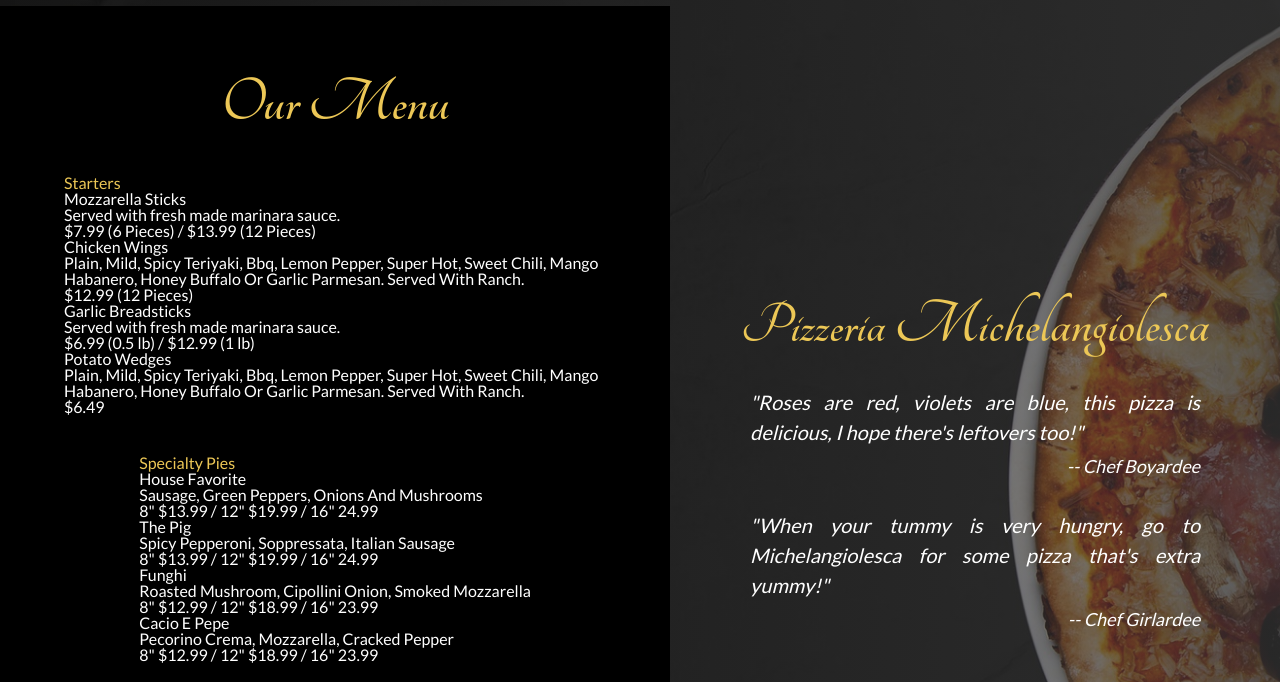
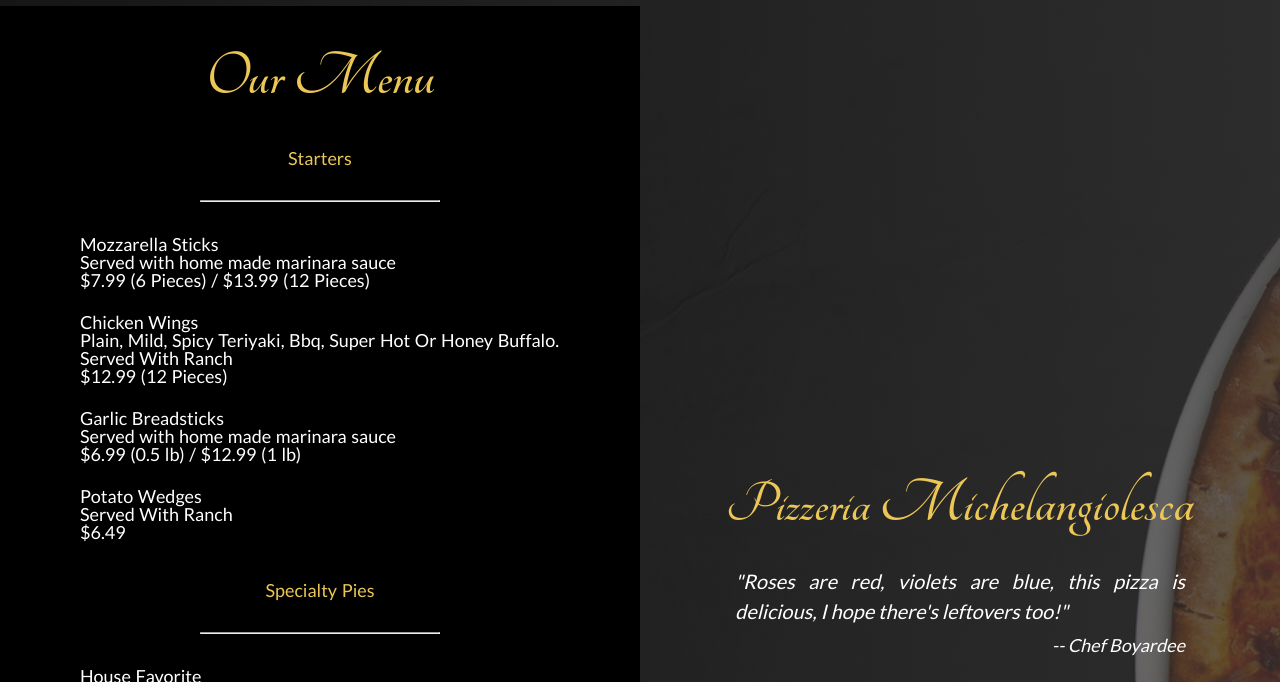
Before and after one commit to dukdukg00se/restaurant-page, a website built with webpack: page home-outline.html in a window 1280 px wide. Shown: the part 114-796 px from the top of the page. Built offline with nearby package versions, Linux system fonts and the light colour scheme.

Commit message:
Adjust menu style

```diff
--- a/home-outline.html
+++ b/home-outline.html
@@ -38,49 +38,36 @@
     </header>
 
     <main>
-      <!-- <div id="main-content"> -->
+
       <div id="menu-container">
-        <!-- <h1>Pizzeria <span id="title-span">Michelangiolesca</span></h1>
-        <blockquote>
-          <p class="quote">"Roses are red, violets are blue, this pizza is delicious, I hope there's leftovers too!"</p>
-          <cite>-- Chef Boyardee</cite>
-        </blockquote>
-        <blockquote>
-          <p class="quote">"When your tummy is very hungry, go to Michelangiolesca for some pizza that's extra yummy!"</p>
-          <cite>-- Chef Girlardee</cite>
-        </blockquote> -->
 
-        <!-- <h1 id="story-heading">Our Story</h1>
-
-        <p class="story">Lorem ipsum dolor sit amet, consectetur adipiscing elit, sed do eiusmod tempor incididunt ut labore et dolore magna aliqua. Maecenas ultricies mi eget mauris pharetra et ultrices neque ornare. Lorem ipsum dolor sit amet consectetur. Morbi tristique senectus et netus et malesuada fames ac. Sed faucibus turpis in eu mi bibendum neque egestas. Nibh sed pulvinar proin gravida hendrerit lectus a. Tincidunt eget nullam non nisi est sit amet facilisis magna. Pretium aenean pharetra magna ac placerat vestibulum. Ultricies leo integer malesuada nunc vel risus. Nec nam aliquam sem et tortor consequat id porta. Iaculis eu non diam phasellus vestibulum lorem sed risus ultricies. In fermentum posuere urna nec tincidunt praesent semper feugiat. Massa id neque aliquam vestibulum morbi blandit cursus risus. In est ante in nibh. Scelerisque varius morbi enim nunc faucibus a.</p>
-        <p class="story">Nibh sit amet commodo nulla facilisi nullam vehicula ipsum. Amet nisl purus in mollis nunc. Lacus vestibulum sed arcu non odio euismod lacinia at quis. Dignissim diam quis enim lobortis scelerisque fermentum dui. Ipsum a arcu cursus vitae congue mauris rhoncus aenean vel. In nulla posuere sollicitudin aliquam ultrices sagittis. Risus commodo viverra maecenas accumsan lacus vel facilisis volutpat. Iaculis urna id volutpat lacus laoreet non curabitur gravida arcu. Sit amet cursus sit amet dictum. Nisl tincidunt eget nullam non nisi est. Donec enim diam vulputate ut pharetra sit amet aliquam. Felis imperdiet proin fermentum leo vel orci porta. At auctor urna nunc id cursus metus. Consectetur lorem donec massa sapien faucibus. Lobortis mattis aliquam faucibus purus. Duis at tellus at urna condimentum.</p> -->
 
         <h1 id="menu-heading">Our Menu</h1>
 
         <div class="menu-section">
           <h2>Starters</h2>
-
+          <hr>
           <div class="menu-item">
             <h4>Mozzarella Sticks</h4>
-            <p>Served with fresh made marinara sauce.</p>
+            <p>Served with home made marinara sauce</p>
             <span>$7.99 (6 Pieces) / $13.99 (12 Pieces)</span>
           </div>
 
           <div class="menu-item">
             <h4>Chicken Wings</h4>
-            <p>Plain, Mild, Spicy Teriyaki, Bbq, Lemon Pepper, Super Hot, Sweet Chili, Mango Habanero, Honey Buffalo Or Garlic Parmesan. Served With Ranch.</p>
+            <p>Plain, Mild, Spicy Teriyaki, Bbq, Super Hot Or Honey Buffalo. Served With Ranch</p>
             <span>$12.99 (12 Pieces)</span>
           </div>
 
           <div class="menu-item">
             <h4>Garlic Breadsticks</h4>
-            <p>Served with fresh made marinara sauce.</p>
+            <p>Served with home made marinara sauce</p>
             <span>$6.99 (0.5 lb) / $12.99 (1 lb)</span>
           </div>
 
           <div class="menu-item">
             <h4>Potato Wedges</h4>
-            <p>Plain, Mild, Spicy Teriyaki, Bbq, Lemon Pepper, Super Hot, Sweet Chili, Mango Habanero, Honey Buffalo Or Garlic Parmesan. Served With Ranch.</p>
+            <p>Served With Ranch</p>
             <span>$6.49</span>
 
           </div>
@@ -89,7 +76,7 @@
 
         <div class="menu-section">
           <h2>Specialty Pies</h2>
-
+          <hr>
           <div class="menu-item">
             <h4>House Favorite</h4>
             <p>Sausage, Green Peppers, Onions And Mushrooms</p>
@@ -118,8 +105,7 @@
 
         <div class="menu-section">
           <h2>Create Your Own</h2>
-
-
+          <hr>
           <div class="create">
             <table>
               <tr>
@@ -182,3 +168,18 @@
 </body>
 
 </html>
+
+
+        <!-- <h1>Pizzeria <span id="title-span">Michelangiolesca</span></h1>
+        <blockquote>
+          <p class="quote">"Roses are red, violets are blue, this pizza is delicious, I hope there's leftovers too!"</p>
+          <cite>-- Chef Boyardee</cite>
+        </blockquote>
+        <blockquote>
+          <p class="quote">"When your tummy is very hungry, go to Michelangiolesca for some pizza that's extra yummy!"</p>
+          <cite>-- Chef Girlardee</cite>
+        </blockquote> -->
+        <!-- <h1 id="story-heading">Our Story</h1>
+
+        <p class="story">Lorem ipsum dolor sit amet, consectetur adipiscing elit, sed do eiusmod tempor incididunt ut labore et dolore magna aliqua. Maecenas ultricies mi eget mauris pharetra et ultrices neque ornare. Lorem ipsum dolor sit amet consectetur. Morbi tristique senectus et netus et malesuada fames ac. Sed faucibus turpis in eu mi bibendum neque egestas. Nibh sed pulvinar proin gravida hendrerit lectus a. Tincidunt eget nullam non nisi est sit amet facilisis magna. Pretium aenean pharetra magna ac placerat vestibulum. Ultricies leo integer malesuada nunc vel risus. Nec nam aliquam sem et tortor consequat id porta. Iaculis eu non diam phasellus vestibulum lorem sed risus ultricies. In fermentum posuere urna nec tincidunt praesent semper feugiat. Massa id neque aliquam vestibulum morbi blandit cursus risus. In est ante in nibh. Scelerisque varius morbi enim nunc faucibus a.</p>
+        <p class="story">Nibh sit amet commodo nulla facilisi nullam vehicula ipsum. Amet nisl purus in mollis nunc. Lacus vestibulum sed arcu non odio euismod lacinia at quis. Dignissim diam quis enim lobortis scelerisque fermentum dui. Ipsum a arcu cursus vitae congue mauris rhoncus aenean vel. In nulla posuere sollicitudin aliquam ultrices sagittis. Risus commodo viverra maecenas accumsan lacus vel facilisis volutpat. Iaculis urna id volutpat lacus laoreet non curabitur gravida arcu. Sit amet cursus sit amet dictum. Nisl tincidunt eget nullam non nisi est. Donec enim diam vulputate ut pharetra sit amet aliquam. Felis imperdiet proin fermentum leo vel orci porta. At auctor urna nunc id cursus metus. Consectetur lorem donec massa sapien faucibus. Lobortis mattis aliquam faucibus purus. Duis at tellus at urna condimentum.</p> -->
--- a/src/styles/menu.css
+++ b/src/styles/menu.css
@@ -1,13 +1,16 @@
 #menu-container {
   font-family: 'Lato', sans-serif;
+  font-size: 18px;
   display: flex;
   flex-direction: column;
   align-items: center;
   gap: 5vh;
   width: 90vw;
   margin: 6vh auto;
-  padding: 5vw;
+  padding: 3vw 0;
   background-color: #000;
+  /* letter-spacing: 1.1px; */
+  word-spacing: 1.1px;
 }
 
 #menu-heading {
@@ -15,10 +18,24 @@
 }
 
 .menu-section {
+  display: flex;
+  flex-direction: column;
+  gap: 3vh;
+  width: 75%;
   color: #fff;
 }
 
 h2 {
   font-size: 26px;
   color: #ecc756;
+  align-self: center;
 }
+
+h4 {
+  font-size: 22px;
+  font-weight: 700;
+}
+
+hr {
+  width: 50%;
+}
```
